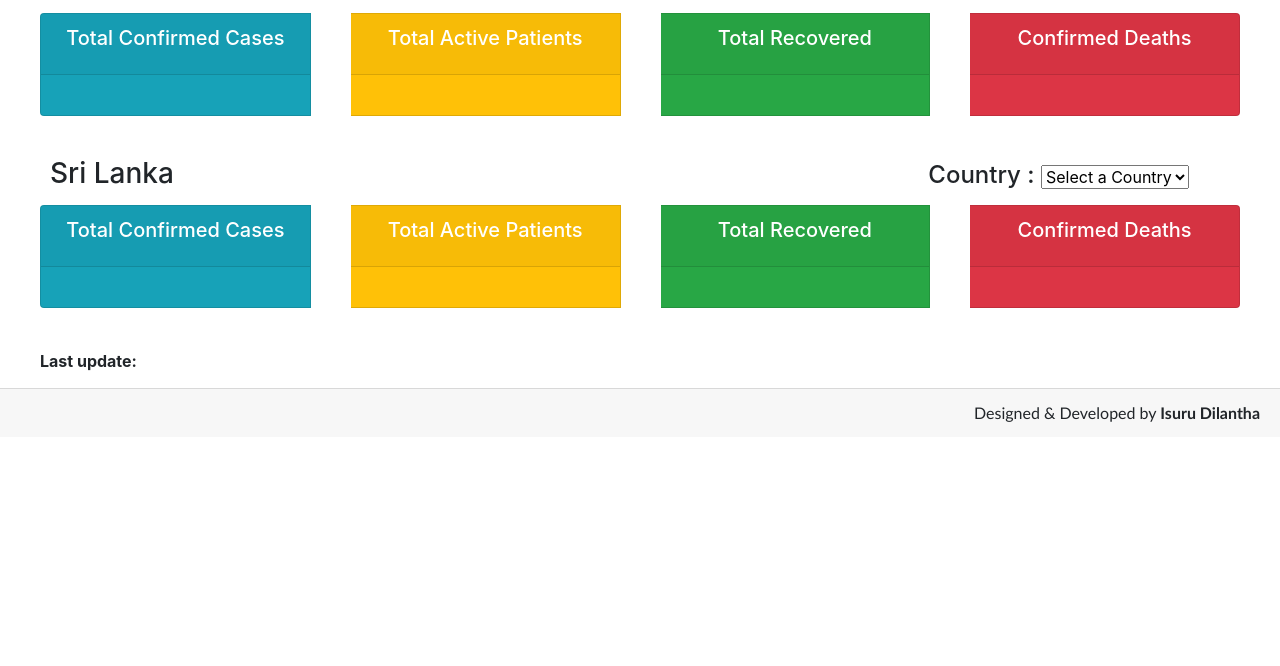
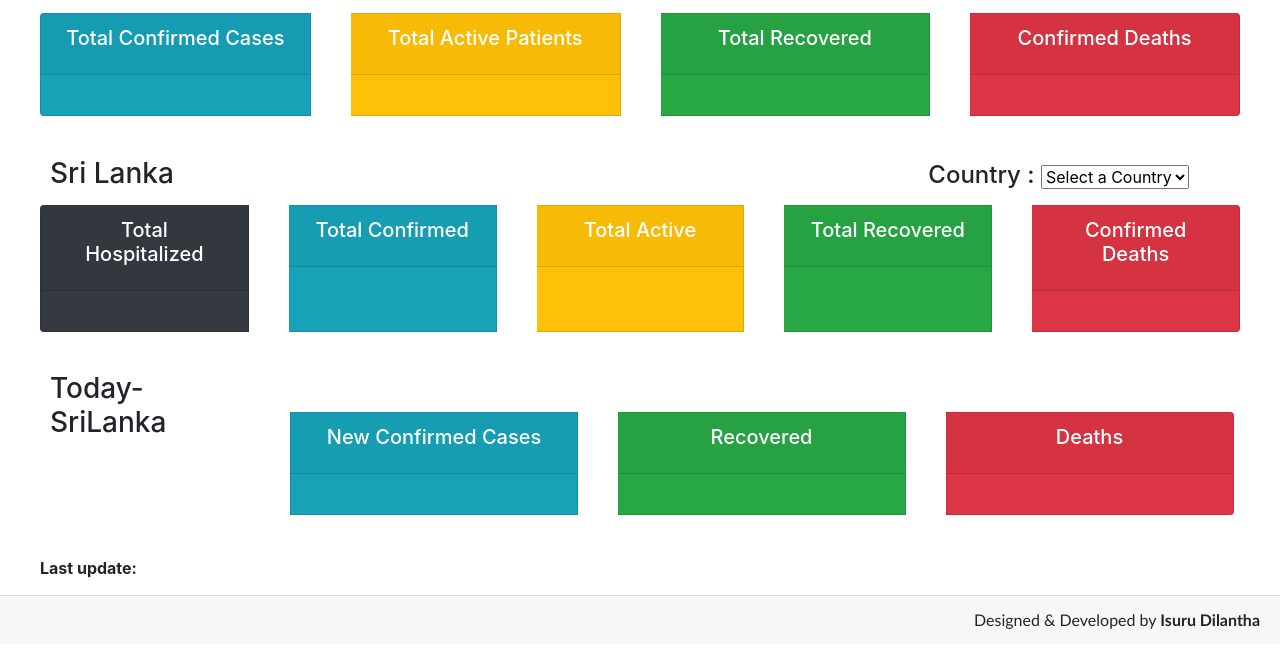
Before and after one commit to IDilantha/covid-19-outbreak, a plain HTML site: page index.html in a window 1280 px wide. Shown: the part 134-800 px from the top of the page. Drawn offline with nearby package versions, Linux system fonts and the light colour scheme; no server answers; some icons are missing.

Commit message:
Add Daily info

```diff
--- a/index.html
+++ b/index.html
@@ -36,7 +36,6 @@
             </div>
         </div>
     </div>
-
     <div id="countryDiv">
       <h3 id="country">Sri Lanka</h3> <h4>Country : </h4>
       <select id="countries-list">
@@ -44,14 +43,20 @@
       </select>
     </div>
     <div class="card-group">
+        <div class="card text-white bg-dark mb-3" style="max-width: 18rem;">
+          <div class="card-header"><h5 class="card-title">Total Hospitalized</h5></div>
+          <div class="card-body">
+            <p class="card-text" id="totHospitalLbl"> </p>
+          </div>
+        </div>
         <div class="card text-white bg-info mb-3" style="max-width: 18rem;">
-            <div class="card-header"><h5 class="card-title">Total Confirmed Cases</h5></div>
+            <div class="card-header"><h5 class="card-title">Total Confirmed</h5></div>
             <div class="card-body">
               <p class="card-text" id="totCaseLbl"> </p>
             </div>
         </div>
         <div class="card text-white bg-warning mb-3" style="max-width: 18rem;">
-            <div class="card-header"><h5 class="card-title">Total Active Patients</h5></div>
+            <div class="card-header"><h5 class="card-title">Total Active</h5></div>
             <div class="card-body">
               <p class="card-text" id="totActiveLbl"> </p>
             </div>
@@ -69,6 +74,28 @@
             </div>
         </div>
     </div>
+    <br>
+    <div class="card-group">
+      <h3 id="country">Today-SriLanka</h3>
+      <div class="card text-white bg-info mb-3" style="max-width: 18rem;">
+          <div class="card-header"><h5 class="card-title">New Confirmed Cases</h5></div>
+          <div class="card-body">
+            <p class="card-text" id="DailyCaseLbl"> </p>
+          </div>
+      </div>
+      <div class="card text-white bg-success mb-3" style="max-width: 18rem;">
+          <div class="card-header"><h5 class="card-title">Recovered</h5></div>
+          <div class="card-body">
+            <p class="card-text" id="DailyRecLbl"></p>
+          </div>
+      </div>
+      <div class="card text-white bg-danger mb-3" style="max-width: 18rem;">
+          <div class="card-header"><h5 class="card-title">Deaths</h5></div>
+          <div class="card-body">
+            <p class="card-text" id="DailyDeathLbl"> </p>
+          </div>
+      </div>
+  </div>
     <div class="last-update">
         <i class="fas fa-clock"></i> Last update:
         <span class="update"></span>
--- a/info.js
+++ b/info.js
@@ -65,10 +65,10 @@ function confirmedCases(country) {
         if (http.readyState == 4 && http.status == 200) {
             var conf = JSON.parse(http.responseText);
 
-            $("#totCaseLbl").text(conf[0].confirmed);
-            $("#totActiveLbl").text(conf[0].active);
-            $("#totRecLbl").text(conf[0].recovered);
-            $("#totDeathLbl").text(conf[0].deaths);
+            // $("#totCaseLbl").text(conf[0].confirmed);
+            // $("#totActiveLbl").text(conf[0].active);
+            // $("#totRecLbl").text(conf[0].recovered);
+            // $("#totDeathLbl").text(conf[0].deaths);
            // $("#cou").text(country);
         }
     };
@@ -108,10 +108,15 @@ function test() {
             var totActiveSL = conf.data.local_active_cases;
 
             $("#totCaseLbl").text(totCasesSL);
+            $("#totHospitalLbl").text(totHospitalSL);
             $("#totActiveLbl").text(totActiveSL);
             $("#totRecLbl").text(totRecoverSL);
             $("#totDeathLbl").text(totDeathSL);
             $(".update").text(updatedDateSL+ " (Sri Lanka Time)");
+
+            $("#DailyCaseLbl").text(newSL);
+            $("#DailyRecLbl").text();
+            $("#DailyDeathLbl").text(newDeathSL);
        }
    };
 
```
